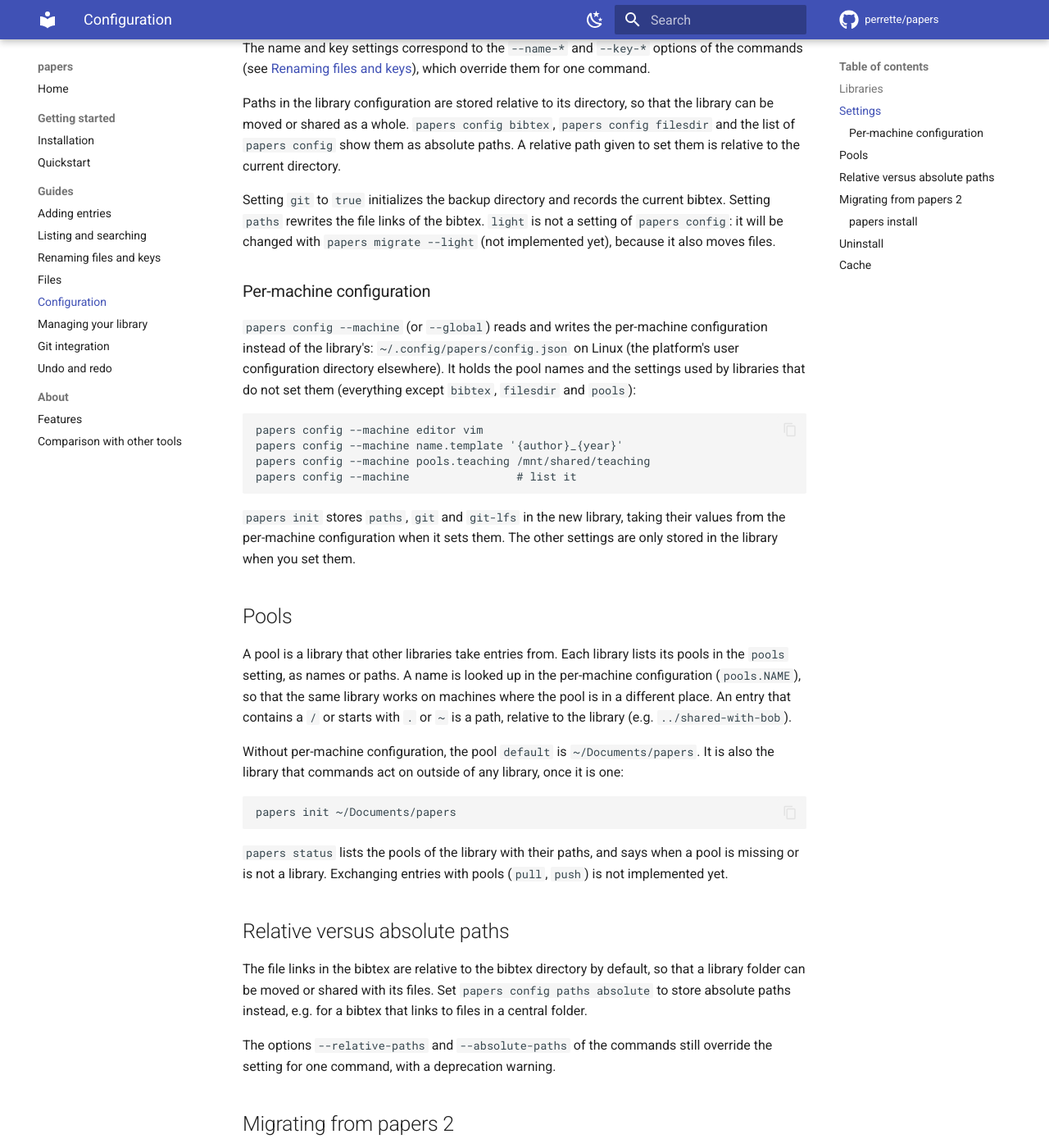
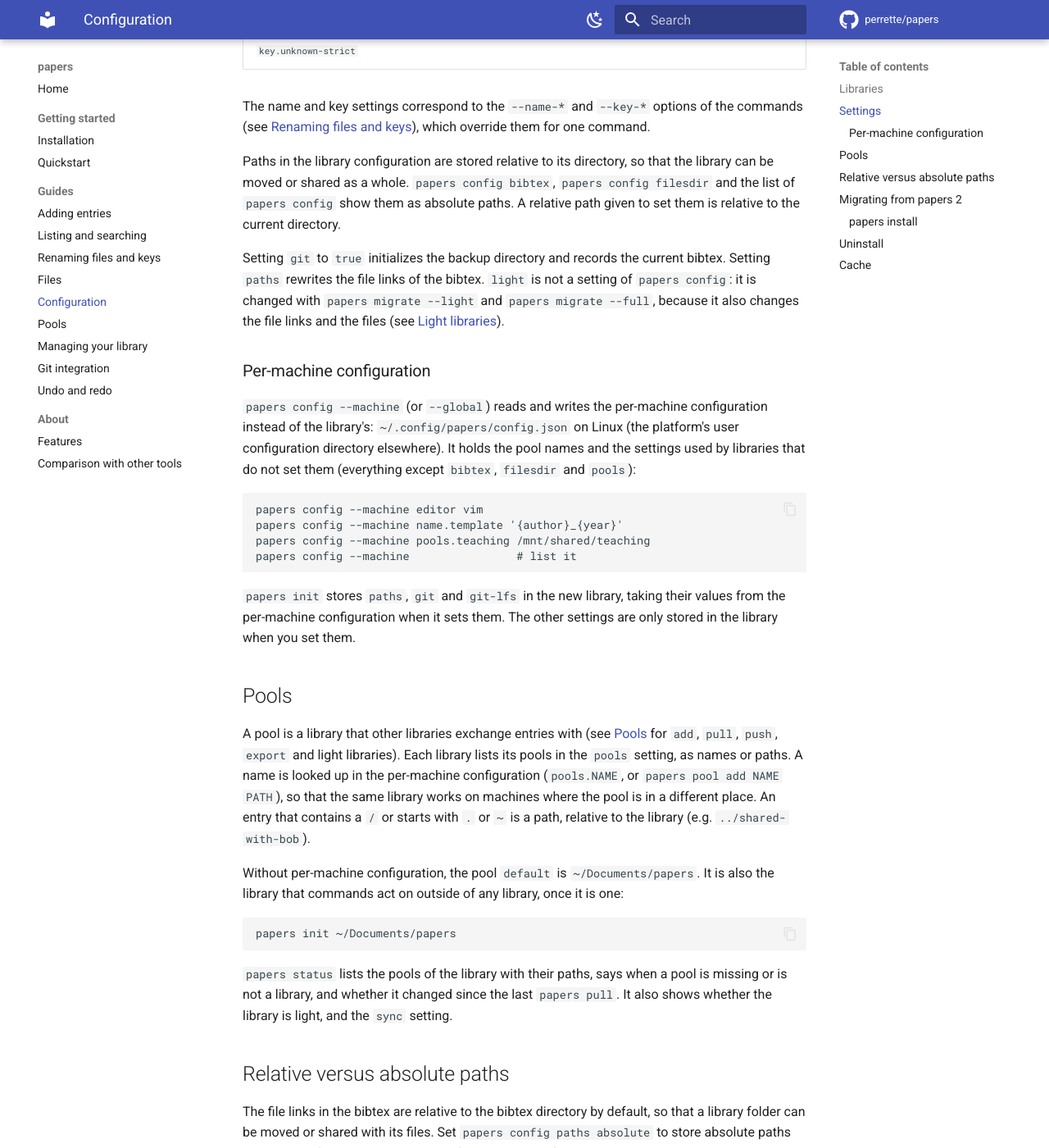
Before and after one commit to perrette/papers, an MkDocs documentation site: the page built from docs/configuration.md, in a window 1280 px wide and 1400 px high, scrolled down 2267 px. Shown: the whole window at 82% size. Built offline with MkDocs 1.6.1 and Material for MkDocs 9.7.7, drawn with Linux system fonts in a browser that asks for light colours; comment, search, counter and statistics services are not loaded; some of the changed text lies outside the part shown.

Commit message:
docs: pools, pull, push, export, light libraries
New page docs/pools.md: libraries, pools and light libraries, origin
copies, add looking in the pools, pull, push, export, the pool command,
and an example with a shared pool and two projects. Configuration,
files, adding entries and git pages updated where they mentioned pools
as not implemented.

````diff
--- a/docs/configuration.md
+++ b/docs/configuration.md
@@ -28,7 +28,8 @@
 the directory) and the files directory is `files` (or an existing `pdfs`,
 `pdf`, `papers` or `bibliography` folder). The options of `papers init` are
 `--bibtex`, `--filesdir`, `--pool NAME|PATH...` (see [Pools](#pools)),
-`--paths relative|absolute`, `--git`/`--no-git`, `--git-lfs`, `--editor` and
+`--paths relative|absolute`, `--git`/`--no-git`, `--git-lfs`, `--editor`, `--light`
+(see [Light libraries](pools.md#light-libraries)) and
 the name and key format options (see [Renaming files and keys](renaming.md)).
 With `DIR`, the paths given to `--bibtex` and `--filesdir` are relative to
 `DIR`.
@@ -79,6 +80,7 @@
 | `pools` | names or paths of the library's pools (default: `default`) |
 | `paths` | `relative` (default) or `absolute`: how file links are written in the bibtex |
 | `files` | `move` (default), `copy` or `link`: what `papers add` does with a file (see [Files](files.md#what-add-does-with-a-file)) |
+| `sync` | `none` (default) or `push`: `papers add` also adds the new entries to the first pool (see [Pools](pools.md)) |
 | `git` | `true` or `false`: back up the bibtex with git (see [Git integration](git.md)) |
 | `git-lfs` | `true` or `false`: also back up the files with git-lfs |
 | `editor` | command that opens a text editor, e.g. `vim` or `subl -w` |
@@ -97,8 +99,10 @@
 
 Setting `git` to `true` initializes the backup directory and records the
 current bibtex. Setting `paths` rewrites the file links of the bibtex. `light`
-is not a setting of `papers config`: it will be changed with
-`papers migrate --light` (not implemented yet), because it also moves files.
+is not a setting of `papers config`: it is changed with
+`papers migrate --light` and `papers migrate --full`, because it also
+changes the file links and the files (see
+[Light libraries](pools.md#light-libraries)).
 
 ### Per-machine configuration
 
@@ -121,9 +125,12 @@
 
 ## Pools
 
-A pool is a library that other libraries take entries from. Each library
+A pool is a library that other libraries exchange entries with (see
+[Pools](pools.md) for `add`, `pull`, `push`, `export` and light
+libraries). Each library
 lists its pools in the `pools` setting, as names or paths. A name is looked
-up in the per-machine configuration (`pools.NAME`), so that the same library
+up in the per-machine configuration (`pools.NAME`, or `papers pool add NAME
+PATH`), so that the same library
 works on machines where the pool is in a different place. An entry that
 contains a `/` or starts with `.` or `~` is a path, relative to the library
 (e.g. `../shared-with-bob`).
@@ -136,9 +143,10 @@
 papers init ~/Documents/papers
 ```
 
-`papers status` lists the pools of the library with their paths, and says
-when a pool is missing or is not a library. Exchanging entries with pools
-(`pull`, `push`) is not implemented yet.
+`papers status` lists the pools of the library with their paths, says when
+a pool is missing or is not a library, and whether it changed since the last
+`papers pull`. It also shows whether the library is light, and the `sync`
+setting.
 
 ## Relative versus absolute paths
 
--- a/mkdocs.yml
+++ b/mkdocs.yml
@@ -72,6 +72,7 @@
       - Renaming files and keys: renaming.md
       - Files: files.md
       - Configuration: configuration.md
+      - Pools: pools.md
       - Managing your library: library-management.md
       - Git integration: git.md
       - Undo and redo: undo-redo.md
````
Also changed, not shown: docs/adding-entries.md (+8 -0 lines), docs/files.md (+8 -4 lines), docs/git.md (+4 -1 lines), docs/index.md (+1 -0 lines), docs/pools.md (added, +269 -0 lines).
